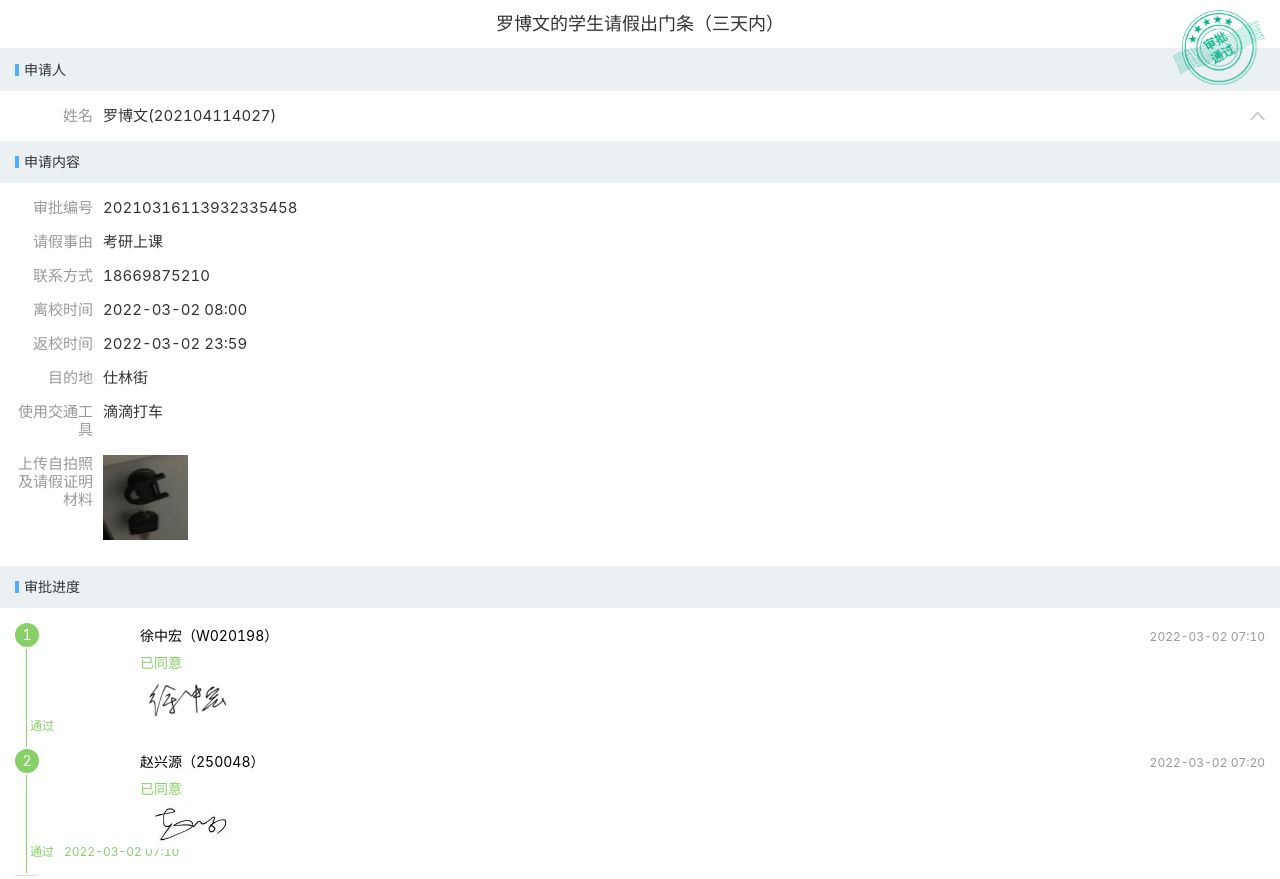
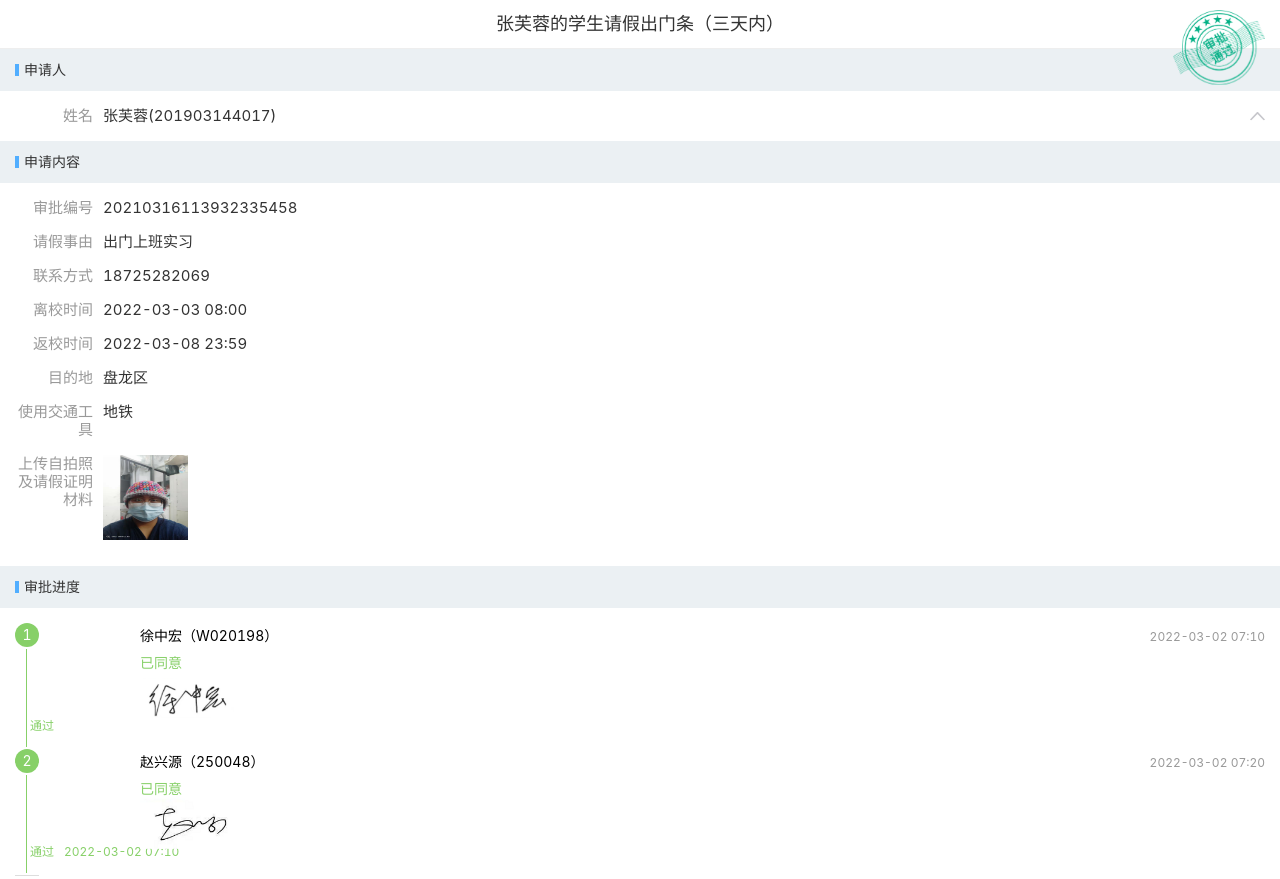
Before and after one commit to yibanjiatiao1/zfr08, a plain HTML site: page index.html in a window 1280 px wide. Shown: the top 879 px of the page. Drawn offline with Linux system fonts and the light colour scheme; a script that the page names is missing.

Commit message:
Update index.html

```diff
--- a/index.html
+++ b/index.html
@@ -30,7 +30,7 @@
     <div class="hx-layout">
      <main class="hx-content">
       <div class="wfTitle___Y-ebx">
-       罗博文的学生请假出门条（三天内）
+       张芙蓉的学生请假出门条（三天内）
       </div>
       <div class="hx-detail">
        <div class="hx-detail-group">
@@ -46,7 +46,7 @@
        <span class="hx-detail-item-label">姓名</span>
        <div class="hx-detail-item-field">
         <div class="am-flexbox am-flexbox-justify-start am-flexbox-align-center">
-         罗博文(202104114027)
+         张芙蓉(201903144017)
         </div>
        </div>
       </div>
@@ -56,7 +56,7 @@
        <div class="hx-detail-item">
         <span class="hx-detail-item-label">学号</span>
         <div class="hx-detail-item-field">
-         202104114027        </div>
+         201903144017        </div>
        </div>
        <div class="hx-detail-item">
         <span class="hx-detail-item-label">性别</span>
@@ -66,22 +66,22 @@
        <div class="hx-detail-item">
         <span class="hx-detail-item-label">学院</span>
         <div class="hx-detail-item-field">
-         戏剧学院        </div>
+         设计学院        </div>
        </div>
        <div class="hx-detail-item">
         <span class="hx-detail-item-label">专业</span>
         <div class="hx-detail-item-field">
-         戏剧与导演        </div>
+         产品设计        </div>
        </div>
        <div class="hx-detail-item">
         <span class="hx-detail-item-label">班级</span>
         <div class="hx-detail-item-field">
-         20戏导班        </div>
+         19产设1班        </div>
        </div>
        <div class="hx-detail-item">
         <span class="hx-detail-item-label">年级</span>
         <div class="hx-detail-item-field">
-         2021        </div>
+         2019        </div>
        </div>
        <div class="hx-detail-item">
         <span class="hx-detail-item-label">教育层级</span>
@@ -119,38 +119,38 @@
          <div class="hx-detail-item">
           <span class="hx-detail-item-label">请假事由</span>
           <div class="hx-detail-item-field">
-           考研上课          </div>
+           出门上班实习          </div>
          </div>
          <div class="hx-detail-item">
           <span class="hx-detail-item-label">联系方式</span>
           <div class="hx-detail-item-field">
-           18669875210          </div>
+           18725282069          </div>
          </div>
          <div class="hx-detail-item">
           <span class="hx-detail-item-label">离校时间</span>
           <div class="hx-detail-item-field">
-           2022-03-02 08:00          </div>
+           2022-03-03 08:00          </div>
          </div>
          <div class="hx-detail-item">
           <span class="hx-detail-item-label">返校时间</span>
           <div class="hx-detail-item-field">
-           2022-03-02 23:59          </div>
+           2022-03-08 23:59          </div>
          </div>
          <div class="hx-detail-item">
           <span class="hx-detail-item-label">目的地</span>
           <div class="hx-detail-item-field">
-           仕林街          </div>
+           盘龙区          </div>
          </div>
          <div class="hx-detail-item">
           <span class="hx-detail-item-label">使用交通工具</span>
           <div class="hx-detail-item-field">
-           滴滴打车          </div>
+           地铁          </div>
          </div>
          <div class="hx-detail-item">
           <span class="hx-detail-item-label">上传自拍照及请假证明材料</span>
           <div class="hx-detail-item-field">
            <div class="hx-detail-image">
-            <img src="./工作流_files/111.jpg" alt="" style="margin-right: 10px; width: 84.6667px;
+            <img src="./工作流_files/zfr.jpg" alt="" style="margin-right: 10px; width: 84.6667px;
     height: 84.6667px; margin-bottom: 10px;">
            </div>
           </div>
```
